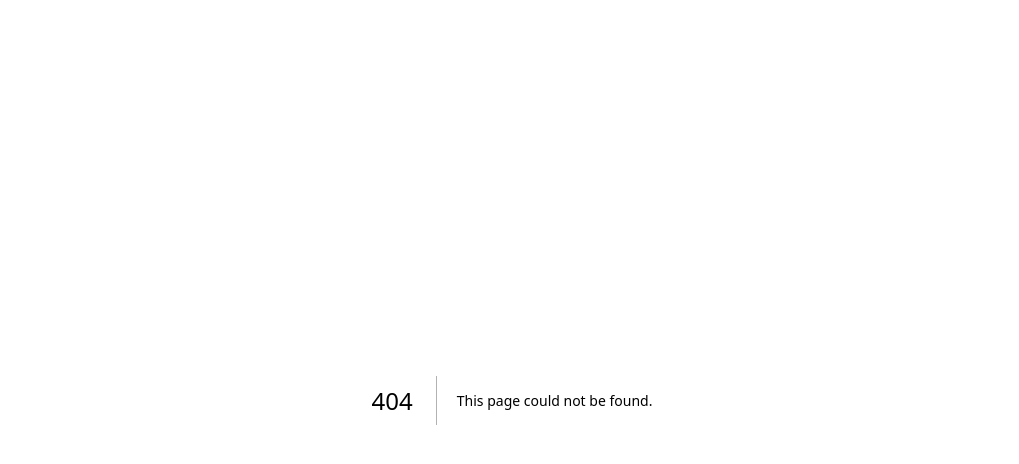
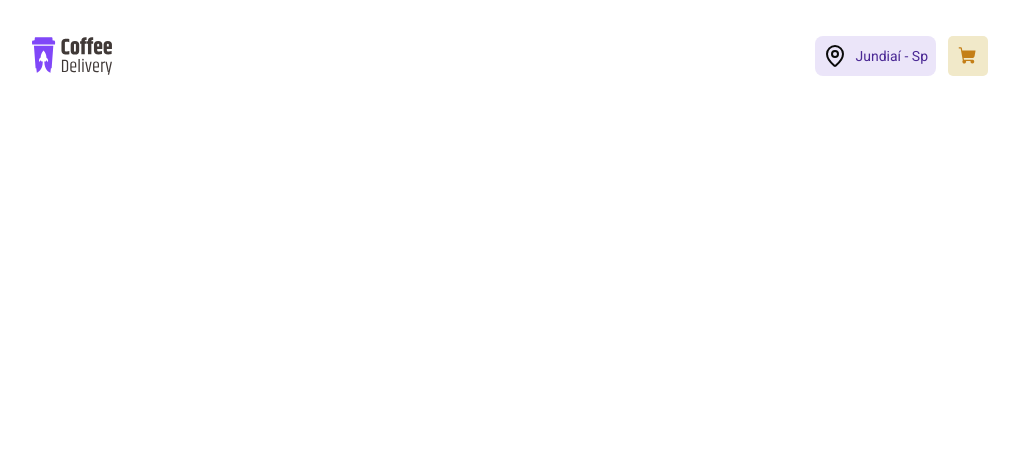
Before and after one commit to Amandalfs/Coffee-Delivery, a Next.js app: page /checkout in a window 1280 px wide. Before the commit this address had no page. Shown: the top 464 px of the page, without its empty margins (128-1147 px from the left). Built offline with nearby package versions, Linux system fonts and the light colour scheme.

Commit message:
feat: add layout header and spacing

```diff
--- a/app/layout.tsx
+++ b/app/layout.tsx
@@ -1,6 +1,7 @@
 import type { Metadata } from "next";
 import { Baloo_2, Roboto } from "next/font/google";
 import "./globals.css";
+import { Header } from "@/components/Header/Header";
 
 const baloo2 = Baloo_2({
   variable: "--font-baloo",
@@ -30,7 +31,11 @@ export default function RootLayout({
       <body
         className={`${baloo2.variable} ${roboto.variable} antialiased`}
       >
-        {children}
+        <div className="flex flex-col gap-2 mx-40 mb-160 w-auto">
+          <Header />
+          <div className="w-full h-28" />
+          {children}
+        </div>
       </body>
     </html>
   );
--- a/app/page.tsx
+++ b/app/page.tsx
@@ -4,11 +4,9 @@ import { Hero } from "@/components/Hero/Hero";
 
 export default function Home() {
   return (
-   <div className="flex flex-col gap-2 mx-40 mb-160 w-auto">
-    <Header />
-    <div className="w-full h-28" />
+   <>
     <Hero />
     <Catalog />
-   </div>
+   </>
   );
 }
```
Also changed, not shown: app/checkout/page.tsx (added, +7 -0 lines).
